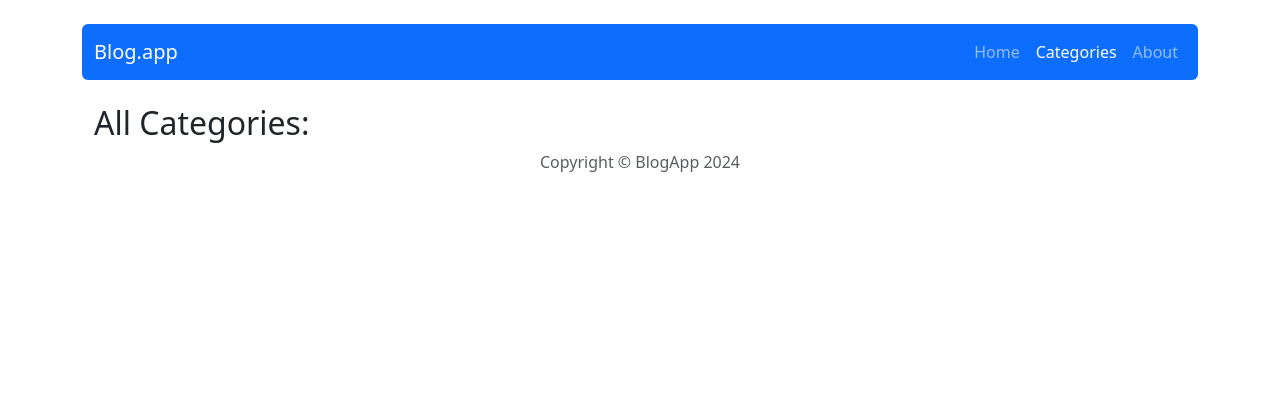
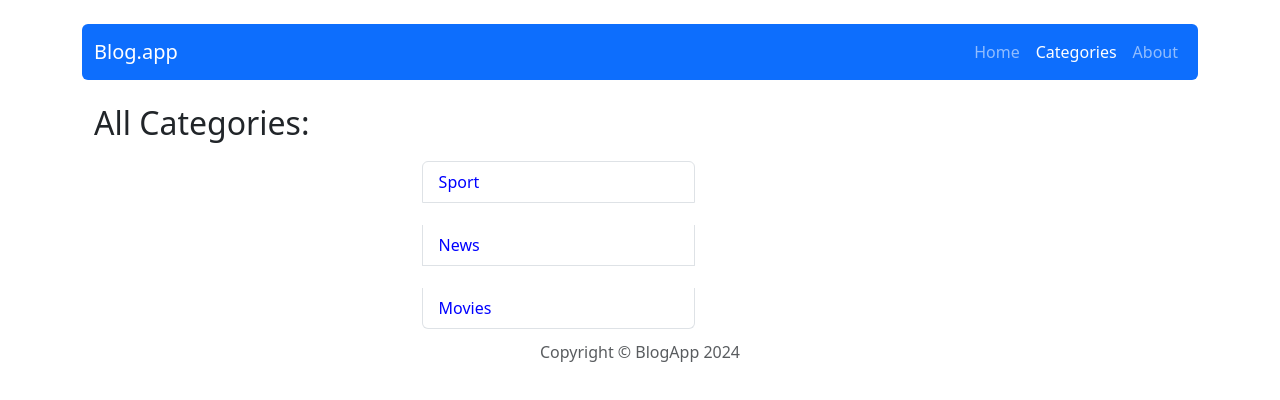
Before and after one commit to grzanek-monika/Blog-app, a React (Create React App) app: page /categories in a window 1280 px wide. Shown: the top 400 px of the page. Built offline with nearby package versions, Linux system fonts and the light colour scheme.

Commit message:
Add list with links to post categories

```diff
--- a/src/components/pages/Categories/Categories.js
+++ b/src/components/pages/Categories/Categories.js
@@ -2,14 +2,22 @@ import { Container } from "react-bootstrap";
 import { ListGroup } from "react-bootstrap";
 import { useSelector } from "react-redux";
 import { getAllCategories } from "../../../redux/categoriesReducer";
+import { NavLink } from "react-router-dom";
 
 const Categories = () => {
     const categories = useSelector(getAllCategories);
     return(
-        <Container>
+        <Container className="justify-content-center">
             <h2>All Categories: </h2>
-            <ListGroup>
-
+            <ListGroup >
+                {categories.map(postCategory =>
+                    <ListGroup.Item
+                    as={NavLink}
+                    to={`/categories/${postCategory}`}
+                    style={{width: '25%', margin: '1% 30%', color: 'blue'}}>
+                        {postCategory}
+                    </ListGroup.Item>
+                )}
             </ListGroup>
         </Container>
 
--- a/src/components/pages/PostsOfCategory/PostsOfCategory.js
+++ b/src/components/pages/PostsOfCategory/PostsOfCategory.js
@@ -1,7 +1,11 @@
+import { useParams } from "react-router-dom";
+import { getPostByCategory } from "../../../redux/postsReducer";
+import { useSelector } from "react-redux";
+import Posts from "../../features/Posts/Posts.js";
+
+
 const PostsOfCategory = () => {
-    return(
-        <h2>Category: </h2>
-    )
+
 }
 
 export default PostsOfCategory;
--- a/src/redux/postsReducer.js
+++ b/src/redux/postsReducer.js
@@ -3,6 +3,7 @@ import shortid from "shortid";
 //selectors
 export const getAllPosts = (state => state.posts);
 export const getPostById = ({posts}, id) => posts.find(post => post.id === id);
+export const getPostByCategory = ({posts}, category) => posts.find(post => post.category === category);
 
 // actions
 const createActionName = actionName => `app/posts/${actionName}`;
```
